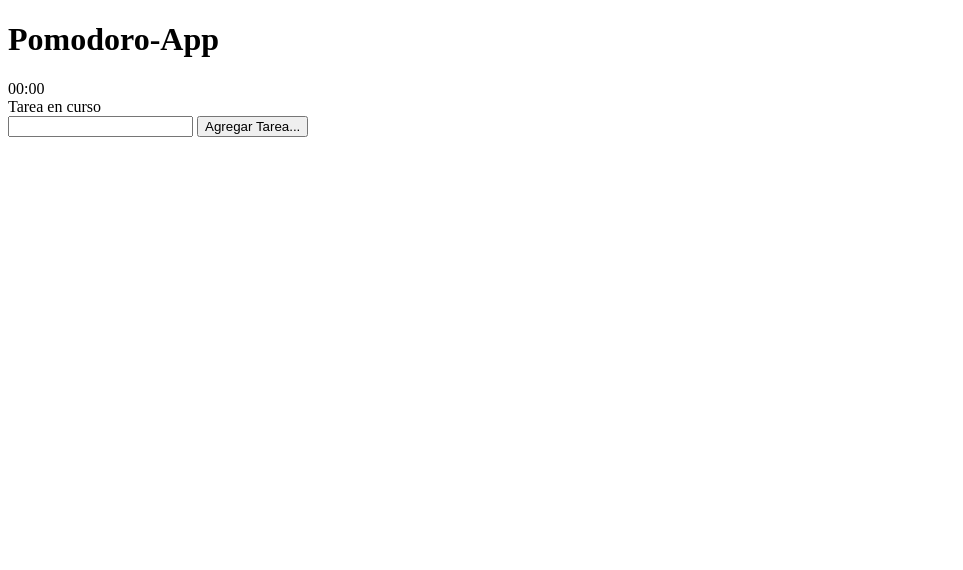
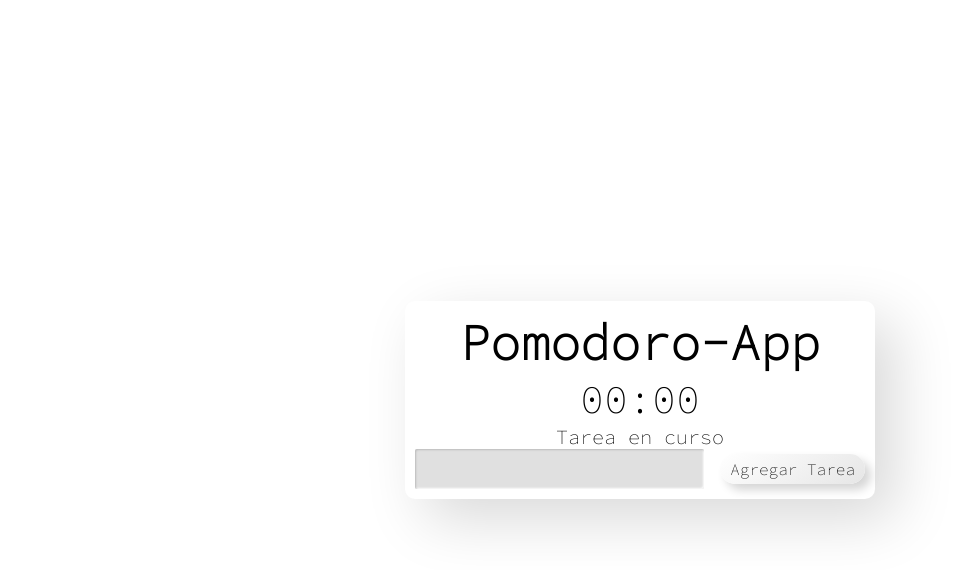
Before and after one commit to br1-gtr/pomodoro-app, a plain HTML site: page index.html in a window 1280 px wide. Shown: the whole page, without its empty margins (0-963 px from the left). Drawn offline with Linux system fonts and the light colour scheme.

Commit message:
styles-nm

```diff
--- a/css/style.scss
+++ b/css/style.scss
@@ -0,0 +1,82 @@
+*{
+    padding: 0;
+    margin: 0;
+}
+.flex-col{
+    display: flex;
+    flex-direction: column;
+    justify-content: center;
+    align-items: center;
+}
+.flex-row{
+    display: flex;
+    flex-direction: row;
+    justify-content: space-between;
+    align-items: center;
+}
+body{
+    font-family: 'Source Code Pro', monospace;
+    height: 100vh;
+    width: 100%;
+    display: flex;
+    justify-content: center;
+    align-items: center;
+}
+.pma{
+    border-radius: 10px;
+    background: #ffffff;
+    box-shadow:  20px 20px 60px #d9d9d9,-20px -20px 60px #ffffff;
+    padding: 10px;
+    &__title{
+        font-size: 50px;
+    }
+    &__time{
+        text-align: center;
+        font-size: 40px;
+    }
+    &__current ,&__input{
+        font-size: 20px;
+    }
+    &__input{
+        font: inherit;
+        padding: 5px;
+        width: 62%;
+        height: 30px;
+        border: none;
+        border-radius: 2px;
+        background: #e0e0e0;
+        box-shadow: inset 1px 1px 2px #bcbcbc,
+                    inset -1px -1px 2px #ffffff;
+    }
+    &__add{
+        font: inherit;
+        padding: 10px;
+        height: 30px;
+        border: none;
+        border-radius: 17px;
+        background: linear-gradient(145deg, #ffffff, #e6e6e6);
+        box-shadow:  6px 6px 10px #d6d6d6,
+                    -6px -6px 10px #ffffff;
+        line-height: 50%;
+    }
+}
+.tasks-container,form{
+    width: 450px;
+    display: flex;
+    justify-content: space-between;
+    align-items: center;
+}
+.task{
+    border-top: 2px dashed black;
+    width: 450px;
+    margin-top: 10px;
+    padding: 20px 5px 10px 5px;
+    padding: 10px;
+    justify-content: space-between;
+    &__title{
+        width: 65%;
+    }
+    &__status{
+        width: auto;
+    }
+}
--- a/index.html
+++ b/index.html
@@ -6,24 +6,25 @@
     <meta name="viewport" content="width=device-width, initial-scale=1.0">
     <title>Pomodoro App</title>
     <link rel="stylesheet" href="./css/style.css">
+    <link rel="preconnect" href="https://fonts.googleapis.com">
+    <link rel="preconnect" href="https://fonts.gstatic.com" crossorigin>
+    <link href="https://fonts.googleapis.com/css2?family=Source+Code+Pro:wght@200&display=swap" rel="stylesheet">
 </head>
 <body>
 
-    <div class="container">
-        <h1>Pomodoro-App</h1>
+    <div class="pma flex-col">
+        <h1 class="pma__title">Pomodoro-App</h1>
         <div id="time">
-            <div id="valueTime">00:00</div>
-            <div id="taskName">Tarea en curso</div>
+            <div class="pma__time" id="valueTime">00:00</div>
+            <div class="pma__current"id="taskName">Tarea en curso</div>
         </div>
-        <div class="tasks-container">
-            <div class="form">
-                <form action="" id="form">
-                    <input type="text" id="inputTask">
-                    <input type="submit" id="addTask" value="Agregar Tarea...">
-                </form>
-            </div>
+        <div class="tasks-container form">
+            <form action="" id="form">
+                <input class="pma__input" type="text" id="inputTask">
+                <input class="pma__add" type="submit" id="addTask" value="Agregar Tarea">
+            </form>
         </div>
-        <div id="taskList">
+        <div class="pma__list" id="taskList">
 
         </div>
     </div>
--- a/js/main.js
+++ b/js/main.js
@@ -31,9 +31,9 @@ const createTask = task => {
 const renderTask = () => { //renderiza lista de tareas
     const htmlTaskList = tasks.map(task => {
         return `
-        <div class="task">
-            <div class="title">${task.title}</div>
-            <div class="status">${(task.status)?`<span class='done'>Done</span>`:`<button class='btnStart' data-id='${task.id}'>Start</button>`}</div>
+        <div class="task flex-row">
+            <div class="task__title">${task.title}</div>
+            <div class="task__status">${(task.status)?`<span class='done'>Done</span>`:`<button class='btnStart pma__add' data-id='${task.id}'>Start</button>`}</div>
         </div>
 
         `;
@@ -46,7 +46,7 @@ const renderTask = () => { //renderiza lista de tareas
             if(!timer){//valida otra tarea en curso
                 const id = btn.getAttribute('data-id'); //captura id de btn
                 startTask(parseInt(id));
-                btn.textContent = 'In progress...'
+                btn.textContent = 'En proceso...'
             }
         })
     })
```
Also changed, not shown: css/style.css, 1 other file.
